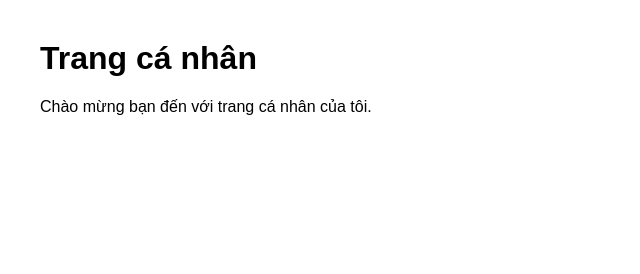
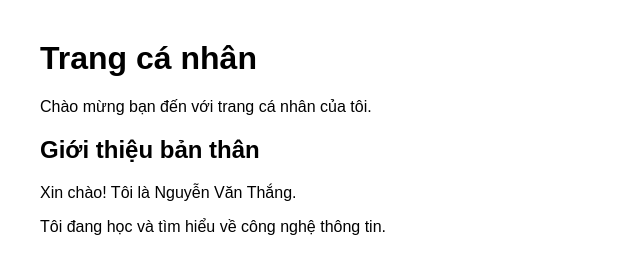
Before and after one commit to Loki-sama119/personal-page, a plain HTML site: page index.html in a window 1280 px wide. Shown: the whole page, without its empty margins (0-640 px from the left). Drawn offline with Linux system fonts and the light colour scheme.

Commit message:
Add introduction section

```diff
--- a/index.html
+++ b/index.html
@@ -7,6 +7,13 @@
 </head>
 <body>
     <h1>Trang cá nhân</h1>
+
     <p>Chào mừng bạn đến với trang cá nhân của tôi.</p>
+
+    <section class="introduction">
+        <h2>Giới thiệu bản thân</h2>
+        <p>Xin chào! Tôi là Nguyễn Văn Thắng.</p>
+        <p>Tôi đang học và tìm hiểu về công nghệ thông tin.</p>
+    </section>
 </body>
 </html>
```
